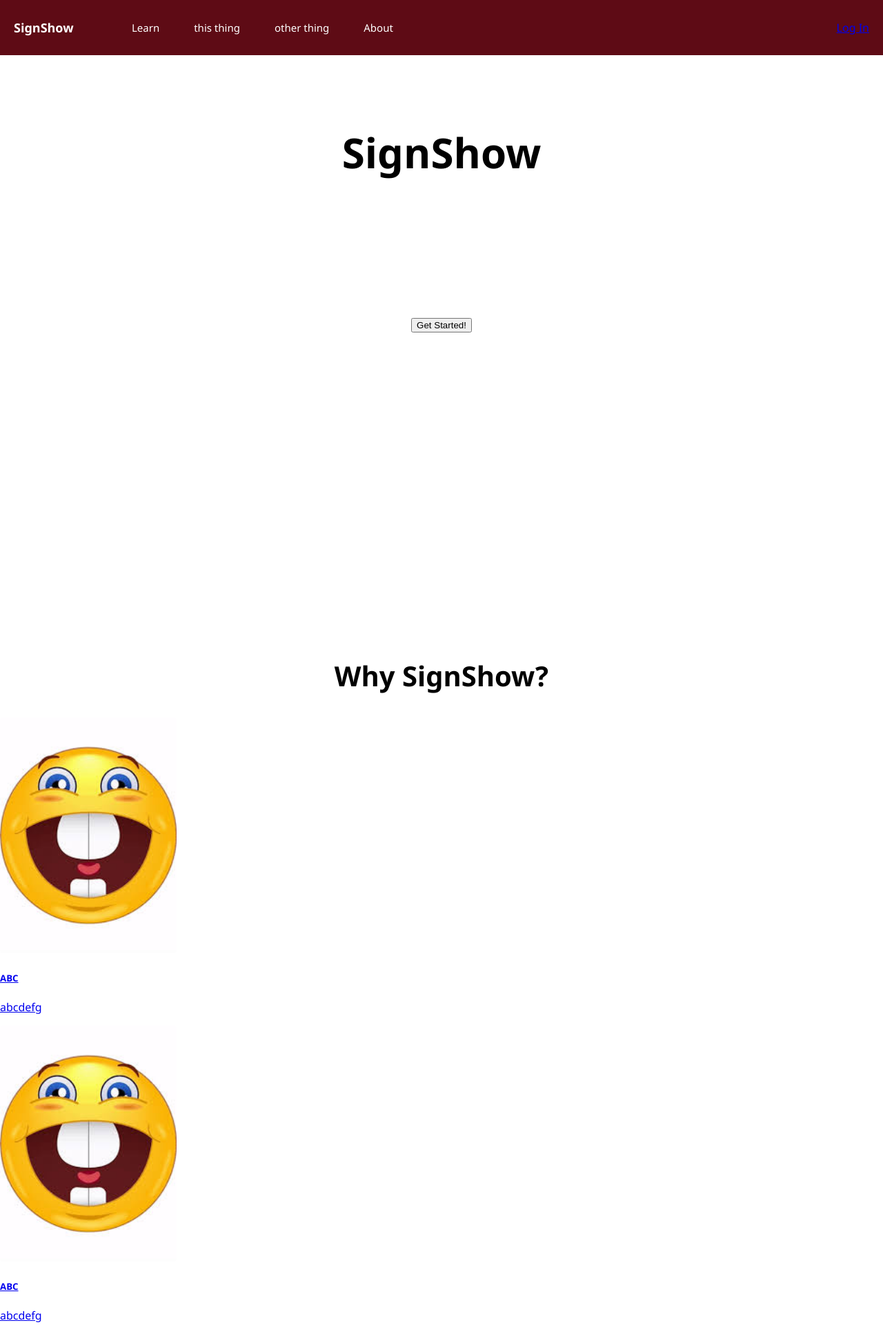
After one commit to zed3538/signshow, a Flask app: page / in a window 1280 px wide. The commit adds this page. Shown: the whole page at 69% size. Run offline with Flask 3, Linux system fonts and the light colour scheme.

Commit message:
Improved cards, updated dev log

```diff
--- a/app.py
+++ b/app.py
@@ -3,9 +3,29 @@ from livereload import server
 
 app = Flask(__name__)
 
+def get_pages():
+    pages = [
+        {
+            'link_href': 'abcdef',
+            'img_src': 'images/smiley.jpg',
+            'img_alt': 'smiley face',
+            'title': 'ABC',
+            'summary': 'abcdefg',
+        },
+        {
+            'link_href': 'abcdef',
+            'img_src': 'images/smiley.jpg',
+            'img_alt': 'smiley face',
+            'title': 'ABC',
+            'summary': 'abcdefg',
+        }
+    ]
+    return pages
+
 @app.route('/')
 def index():
-    return render_template("index.html")
+    pages = get_pages()
+    return render_template("index.html", pages=pages)
 
 @app.route('/login')
 def login():
--- /dev/null
+++ b/templates/card.html
@@ -0,0 +1,10 @@
+{% macro Card(page) %}
+<div class="card">
+    <a href="{{page['link_href']}}">
+        <img src="{{ url_for('static', filename=page['img_src']) }}" alt="{{page['img alt']}}">
+        <h5>{{page['title']}}</h5>
+        <p>{{page['summary']}}</p>
+        <label for="">{{page['link text']}}</label>
+    </a>
+</div>
+{% endmacro %}
--- a/templates/index.html
+++ b/templates/index.html
@@ -1,5 +1,5 @@
 {% extends "base.html" %}
-{% from 'components/card.html' import Card %}
+{% from "card.html" import Card %}
 {% block content %}
 
     <section class="hero">
@@ -7,15 +7,16 @@
         <div>
             <button type="button" class="button">Get Started!</button>
         </div>
-    !<!-- info stuff -->
+    <!-- info stuff -->
     </section class="info">
-        <h2>Why SignShow?</h2>
-        <div class="cards">
-            {% for article in articles %}
-                {{ Card(article) }}
-            {% endfor %}
+        <div class="container">
+                <h2>Why SignShow?</h2>
+                <div class="cards">
+                    {% for page in pages %}
+                        {{ Card(page) }}
+                    {% endfor %}
+        </div>
         </div>
         </section>
 
-
 {% endblock %}
```
Also changed, not shown: components/card.html (deleted, +0 -10 lines), database.db.
